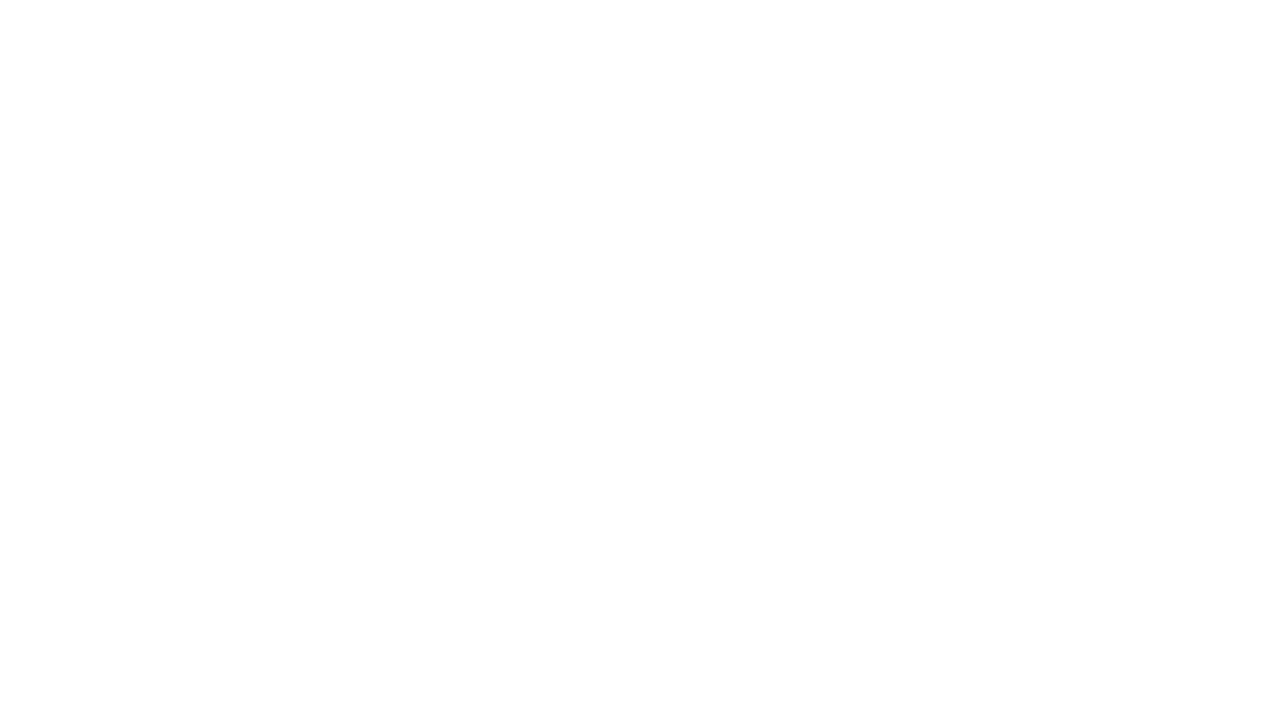
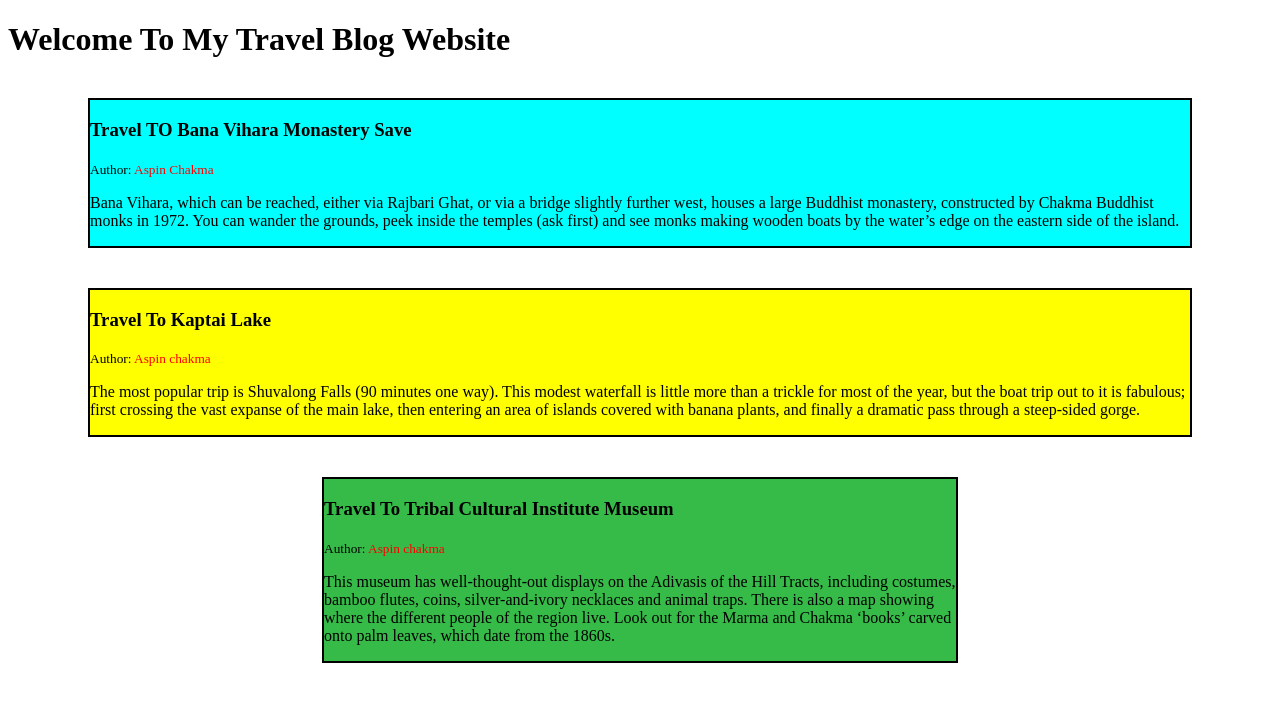
Before and after one commit to aspinchakma/first-website-repo, a plain HTML site: page index.html in a window 1280 px wide. Drawn offline with Linux system fonts and the light colour scheme.

Commit message:
my vlog website add kora hoiese

```diff
--- a/index.html
+++ b/index.html
@@ -4,9 +4,53 @@
     <meta charset="UTF-8">
     <meta http-equiv="X-UA-Compatible" content="IE=edge">
     <meta name="viewport" content="width=device-width, initial-scale=1.0">
-    <title>My First Github Repo</title>
+    <title>My travel blog</title>
+    <style>
+        .bana-bihar{
+            color:black;
+            background-color:aqua;
+            margin-top:40px;
+            margin-right:80px;
+            margin-bottom:40px;
+            margin-left:80px;
+        }
+    .aspin-chakma{
+        color:red;
+
+    }
+    .kaptai-lake{
+        background-color:yellow;
+        margin:40px 80px;
+    }
+
+    .cultural-museum{
+        background-color:rgb(54, 187, 72);
+        width:50%;
+        margin:0 auto;
+    }
+   .bana-bihar, .kaptai-lake, .cultural-museum{
+       border:2px solid black;
+   }
+    </style>
+
+
 </head>
 <body>
-
+    <h1>Welcome To My Travel Blog Website</h1>
+    <div class="bana-bihar">
+        <h3> Travel TO Bana Vihara Monastery Save</h3>
+        <small>Author: <span class="aspin-chakma">Aspin Chakma</span></small>
+        <p>Bana Vihara, which can be reached, either via Rajbari Ghat, or via a bridge slightly further west, houses a large Buddhist monastery, constructed by Chakma Buddhist monks in 1972. You can wander the grounds, peek inside the temples (ask first) and see monks making wooden boats by the water’s edge on the eastern side of the island.</p>
+    </div>
+    <div class="kaptai-lake">
+        <h3>Travel To Kaptai Lake</h3>
+        <small>Author: <span class="aspin-chakma">Aspin chakma</span></small>
+        <p>The most popular trip is Shuvalong Falls (90 minutes one way). This modest waterfall is little more than a trickle for most of the year, but the boat trip out to it is fabulous; first crossing the vast expanse of the main lake, then entering an area of islands covered with banana plants, and finally a dramatic pass through a steep-sided gorge.</p>
+    </div>
+    <div class="cultural-museum">
+        <h3>Travel To Tribal Cultural Institute Museum</h3>
+        <small>Author: <span class="aspin-chakma">Aspin chakma</span></small>
+        <p>This museum has well-thought-out displays on the Adivasis of the Hill Tracts, including costumes, bamboo flutes, coins, silver-and-ivory necklaces and animal traps. There is also a map showing where the different people of the region live. Look out for the Marma and Chakma ‘books’ carved onto palm leaves, which date from the 1860s.</p>
+    </div>
 </body>
 </html>
```
